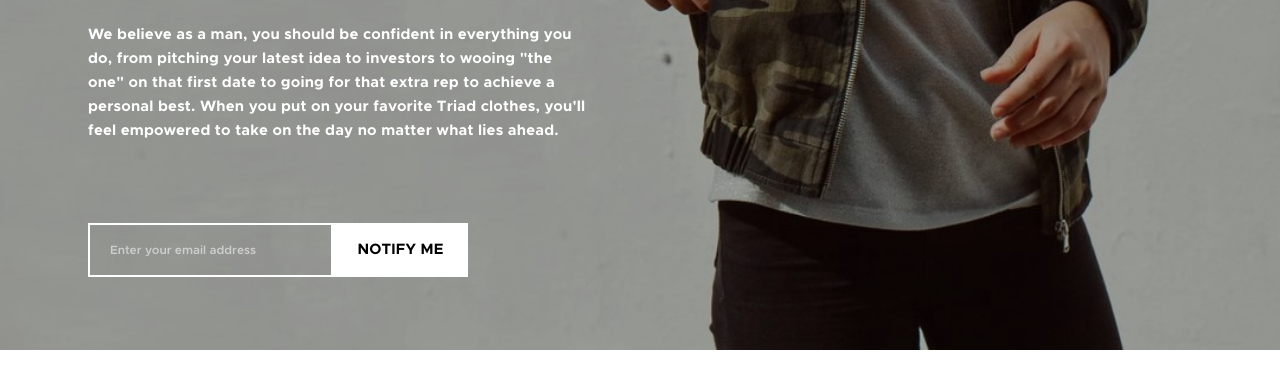
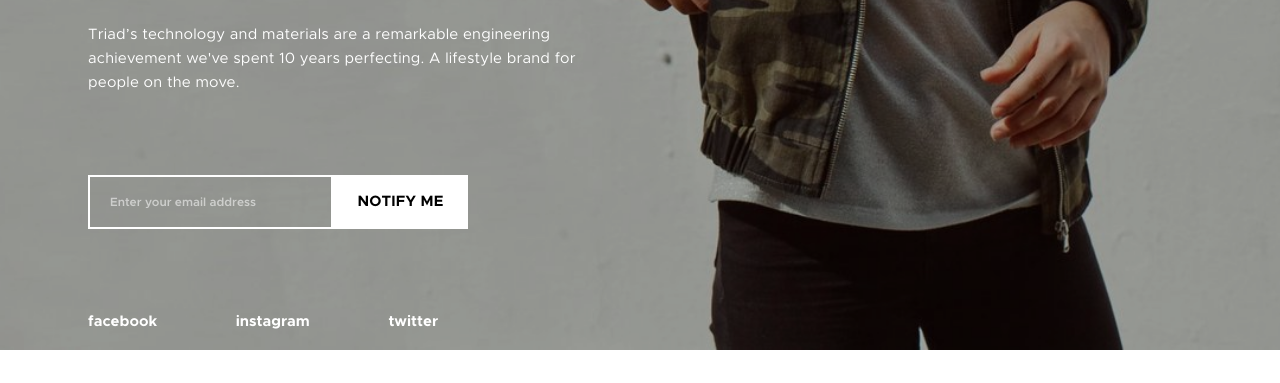
Before and after one commit to etanni/triad-coming-soon, a Gatsby site: page / in a window 1280 px wide. Shown: the part 450-833 px from the top of the page. After the commit the page ends 800 px from the top, so only its background shows below. Built offline with nearby package versions, Linux system fonts and the light colour scheme; Gatsby itself is replaced by a stand-in of ours; a web font is replaced by a local one.

Commit message:
Double opt in

```diff
--- a/src/pages/index.js
+++ b/src/pages/index.js
@@ -27,6 +27,7 @@
 const IndexPage = () => {
   const [email, setEmail] = useState('');
   const [success, setSuccess] = useState(false);
+  const [pending, setPending] = useState(false);
   const [error, setError] = useState(false);
 
   const handleSubmit = async event => {
@@ -38,6 +39,7 @@
     const response = await axios.post(uri, {
       email,
     });
+    if (response.data.status === 'pending') setPending(true);
     if (response.data.status === 'saved email') setSuccess(true);
     if (response.data.status !== 'saved email') setError(false);
   };
@@ -57,11 +59,9 @@
               <NoLineBreak>NO SMELL.</NoLineBreak>
             </Title>
             <Paragraph>
-              We believe as a man, you should be confident in everything you do,
-              from pitching your latest idea to investors to wooing "the one" on
-              that first date to going for that extra rep to achieve a personal
-              best. When you put on your favorite Triad clothes, you'll feel
-              empowered to take on the day no matter what lies ahead.
+              Triad’s technology and materials are a remarkable engineering
+              achievement we've spent 10 years perfecting. A lifestyle brand for
+              people on the move.
             </Paragraph>
             <InputButtonWrapper onSubmit={handleSubmit}>
               <Input
@@ -74,6 +74,9 @@
               <Success isSuccess={success}>
                 Success! You will be notified, as soon as we launch our product
                 line.
+              </Success>
+              <Success isSuccess={pending}>
+                We have sent you an email to confirm your subscription.
               </Success>
               <Error isError={error}>
                 Error! Something went wrong, please check your email address and
--- a/src/styles.js
+++ b/src/styles.js
@@ -82,6 +82,7 @@
   @media (min-width: 500px) {
     font-size: 43px;
     margin-bottom: 30px;
+    font-weight: bold;
   }
 `;
 
@@ -92,7 +93,7 @@
 export const Paragraph = styled.p`
   margin: 0;
   font-size: 15px;
-  font-weight: 700;
+  font-weight: 400;
   font-style: normal;
   font-stretch: normal;
   line-height: 1.6;
```
